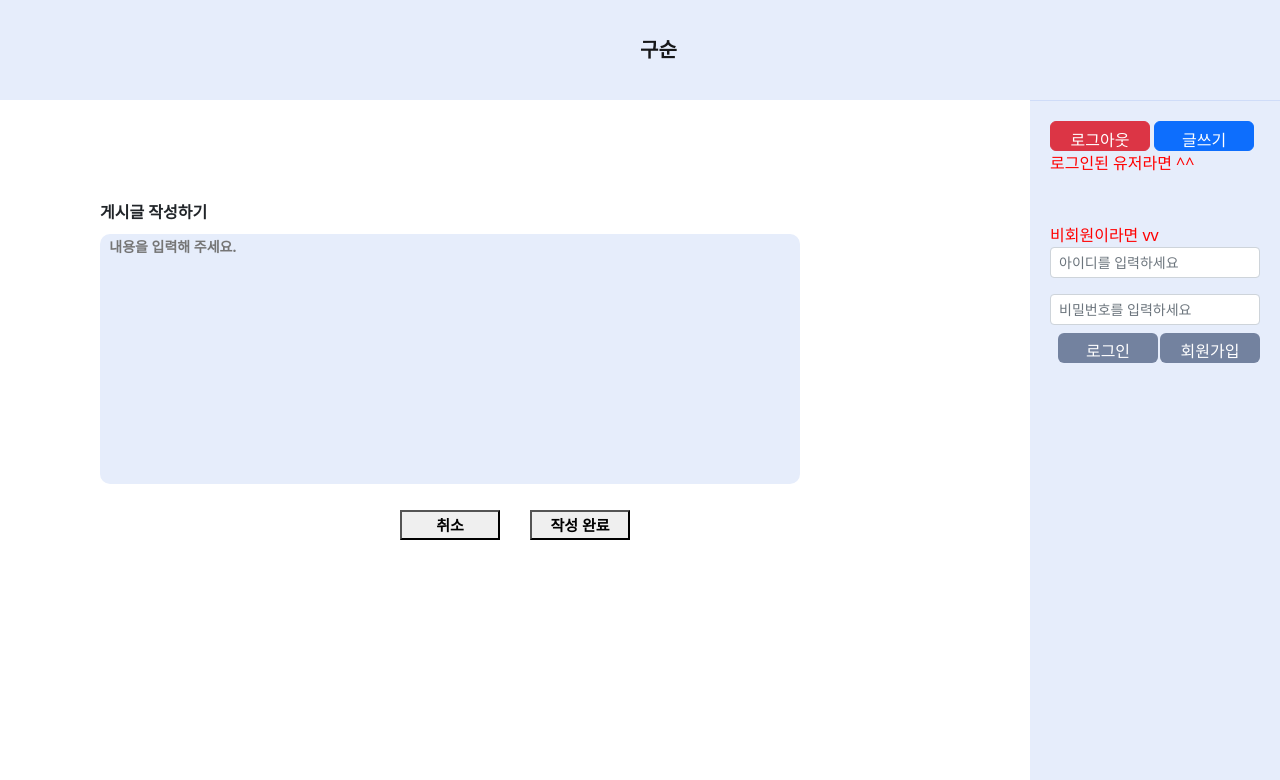
After one commit to KYH9800/mini-project, a Flask app: page /postAdd in a window 1280 px wide. The commit adds this page. Shown: the top 780 px of the page. Run offline with Flask 2, Linux system fonts and the light colour scheme; data that the repository does not hold is empty.

Commit message:
1115// 메인 - 글쓰기 Url 연결 및 상단/우측 탭 연결
- 수정필요
글쓰기 페이지 갈 시 사이드바 부분 버튼 크기 줄어드는 부분, 입력창 가운데로 오게 수정 해야함

```diff
--- a/app.py
+++ b/app.py
@@ -13,9 +13,13 @@ db = client.dbsparta
 def home():
     return render_template('index.html')
 
-@app.route('/signup2')
+@app.route('/signup')
 def signup_page():
-    return render_template('signup2.html')
+    return render_template('signup.html')
+
+@app.route('/postAdd')
+def add_post_page():
+    return render_template('postAdd.html')
 
 
 # 댓글 포스트
--- /dev/null
+++ b/static/css/postAdd.css
@@ -0,0 +1,41 @@
+/*body {*/
+/*    background-color: rgb(230, 237, 251);*/
+/*}*/
+
+.post-box {
+    padding: 100px 200px 20px 100px;
+
+}
+
+.post-title {
+    margin-bottom: 10px;
+    font-weight: 600;
+}
+
+textarea {
+    width: 700px;
+    height: 250px;
+    border: none;
+    resize: none;
+    font-size: 14px;
+    font-weight: 600;
+    border-radius: 10px;
+    background-color: rgb(230, 237, 251);
+}
+
+.button-tag {
+    display: flex;
+    align-items: center;
+    justify-content: center;
+}
+
+.success-button {
+    margin-left: 30px;
+}
+
+button {
+    width: 100px;
+    height: 30px;
+    font-size: 15px;
+    font-weight: 600;
+}
--- a/templates/base.html
+++ b/templates/base.html
@@ -12,7 +12,6 @@
             integrity="sha384-OERcA2EqjJCMA+/3y+gxIOqMEjwtxJY7qPCqsdltbNJuaOe923+mo//f6V8Qbsw3"
             crossorigin="anonymous"></script>
     <script src="/static/js/comments.js" defer></script>
-
 </head>
 <body>
 <!--상단 바-->
@@ -28,7 +27,7 @@
 <aside class="sidenav">
     <button id="logout-btn" class="btn btn-danger">로그아웃</button>
     <a href="#">
-        <a href="">
+        <a href="/postAdd">
             <button id="posting-btn" class="btn btn-primary">글쓰기</button>
         </a>
     </a>
--- /dev/null
+++ b/templates/postAdd.html
@@ -0,0 +1,48 @@
+{%extends 'base.html'%}
+{%block con%}
+<html lang="en">
+<head>
+    <meta charset="utf-8">
+    <meta name="viewport" content="width=device-width, initial-scale=1">
+    <title>Bootstrap demo</title>
+    <link href="https://cdn.jsdelivr.net/npm/bootstrap@5.2.2/dist/css/bootstrap.min.css" rel="stylesheet"
+          integrity="sha384-Zenh87qX5JnK2Jl0vWa8Ck2rdkQ2Bzep5IDxbcnCeuOxjzrPF/et3URy9Bv1WTRi" crossorigin="anonymous">
+    <link rel="stylesheet" href="/static/css/main.css">
+    <script src="https://ajax.googleapis.com/ajax/libs/jquery/3.5.1/jquery.min.js"></script>
+    <script src="https://cdn.jsdelivr.net/npm/bootstrap@5.2.2/dist/js/bootstrap.bundle.min.js"
+            integrity="sha384-OERcA2EqjJCMA+/3y+gxIOqMEjwtxJY7qPCqsdltbNJuaOe923+mo//f6V8Qbsw3"
+            crossorigin="anonymous"></script>
+    <script src="/static/js/comments.js" defer></script>
+    <meta charset="UTF-8">
+    <meta name="viewport"
+          content="width=device-width, user-scalable=no, initial-scale=1.0, maximum-scale=1.0, minimum-scale=1.0">
+    <meta http-equiv="X-UA-Compatible" content="ie=edge">
+
+    <script src="https://ajax.googleapis.com/ajax/libs/jquery/3.5.1/jquery.min.js"></script>
+    <script src="https://cdn.jsdelivr.net/npm/bootstrap@5.0.2/dist/js/bootstrap.bundle.min.js"
+            integrity="sha384-MrcW6ZMFYlzcLA8Nl+NtUVF0sA7MsXsP1UyJoMp4YLEuNSfAP+JcXn/tWtIaxVXM"
+            crossorigin="anonymous"></script>
+
+    <link rel="stylesheet" type="text/css" href="../static/css/postAdd.css">
+
+    <title>게시글 작성</title>
+</head>
+
+<body>
+
+<div class="post-box">
+    <div class="post-title">
+        <span>게시글 작성하기</span>
+    </div>
+    <div>
+        <textarea name="contents" id="content" placeholder="  내용을 입력해 주세요."></textarea>
+    </div>
+</div>
+<div class="button-tag">
+    <button type="submit" onclick="location.href='index.html'">취소</button>
+    <button class="success-button" onclick='post_add()'>작성 완료</button>
+</div>
+
+</body>
+</html>
+{%endblock%}
```
Also changed, not shown: static/js/postAdd.js (+14 -0 lines), templates/signup2.html (deleted, +0 -63 lines).
